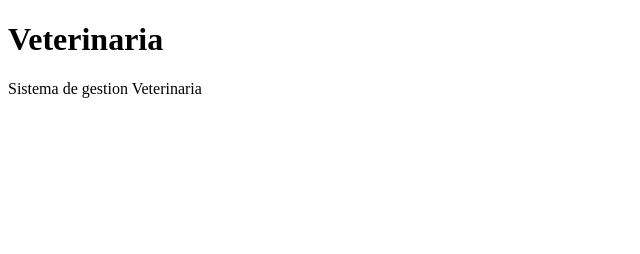
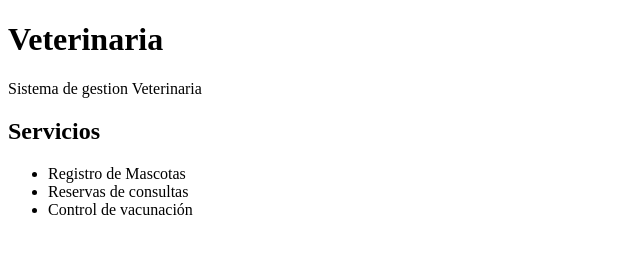
Before and after one commit to Kvnsvd1908/Veterinaria-DW-, a plain HTML site: page index.html in a window 1280 px wide. Shown: the whole page, without its empty margins (0-640 px from the left). Drawn offline with Linux system fonts and the light colour scheme.

Commit message:
se agregan los servicios

```diff
--- a/index.html
+++ b/index.html
@@ -8,5 +8,11 @@
     <body>
         <h1>Veterinaria</h1>
         <p>Sistema de gestion Veterinaria</p>
+        <h2>Servicios</h2>
+        <ul>
+            <li>Registro de Mascotas</li>
+            <li>Reservas de consultas</li>
+            <li>Control de vacunación</li>
+        </ul>
     </body>
 </html>
```
